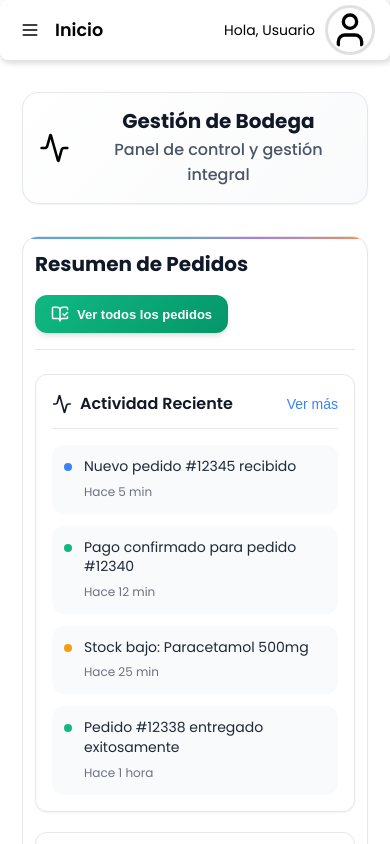
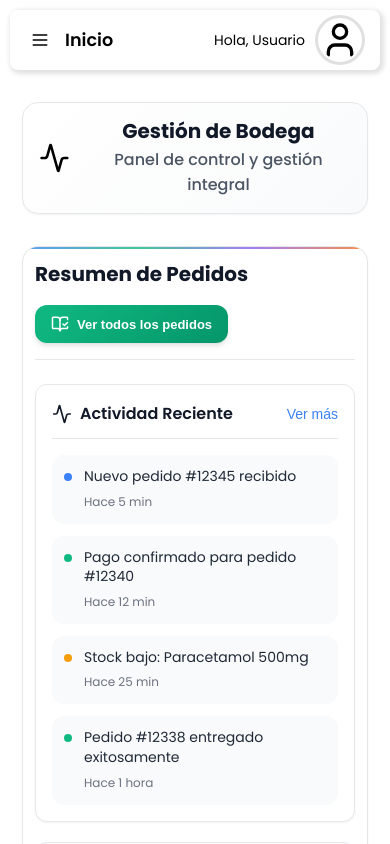
Before and after one commit to SntgRM/soluciones-hospitalarias, a React (Vite) app in the folder frontend/: page / in a window 390 px wide. Built offline with nearby package versions, Linux system fonts and the light colour scheme; no server answers; sample sign-in values are in the browser's storage.

Commit message:
UPDATE - Adjust user image size and refine main content padding for improved layout responsiveness.

```diff
--- a/frontend/src/components/ContentTop/ContentTop.css
+++ b/frontend/src/components/ContentTop/ContentTop.css
@@ -89,8 +89,8 @@
 }
 
 .user-img-top {
-  width: 60px;
-  height: 60px;
+  width: 52px;
+  height: 52px;
   padding: 2px;
   margin-left: 10px;
   border-radius: 50%;
@@ -164,10 +164,11 @@
 }
 
 @media screen and (max-width: 768px) {
-  .main-content-top {
-    padding: 15px;
-    gap: 10px;
-  }
+    .main-content-top {
+        margin: 10px;
+        padding: 15px;
+        gap: 10px;
+    }
 
   .content-top-left {
     gap: 15px;
```
